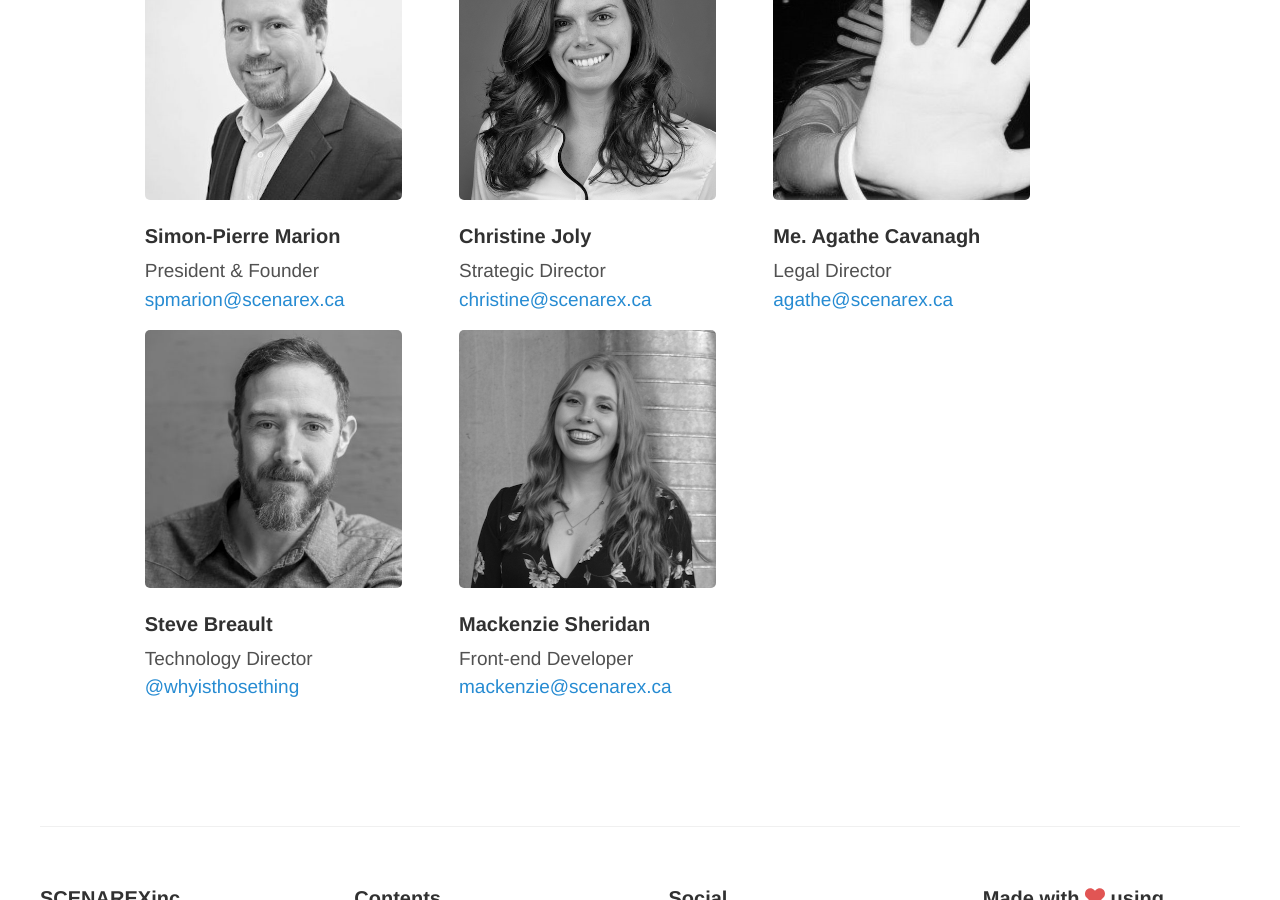
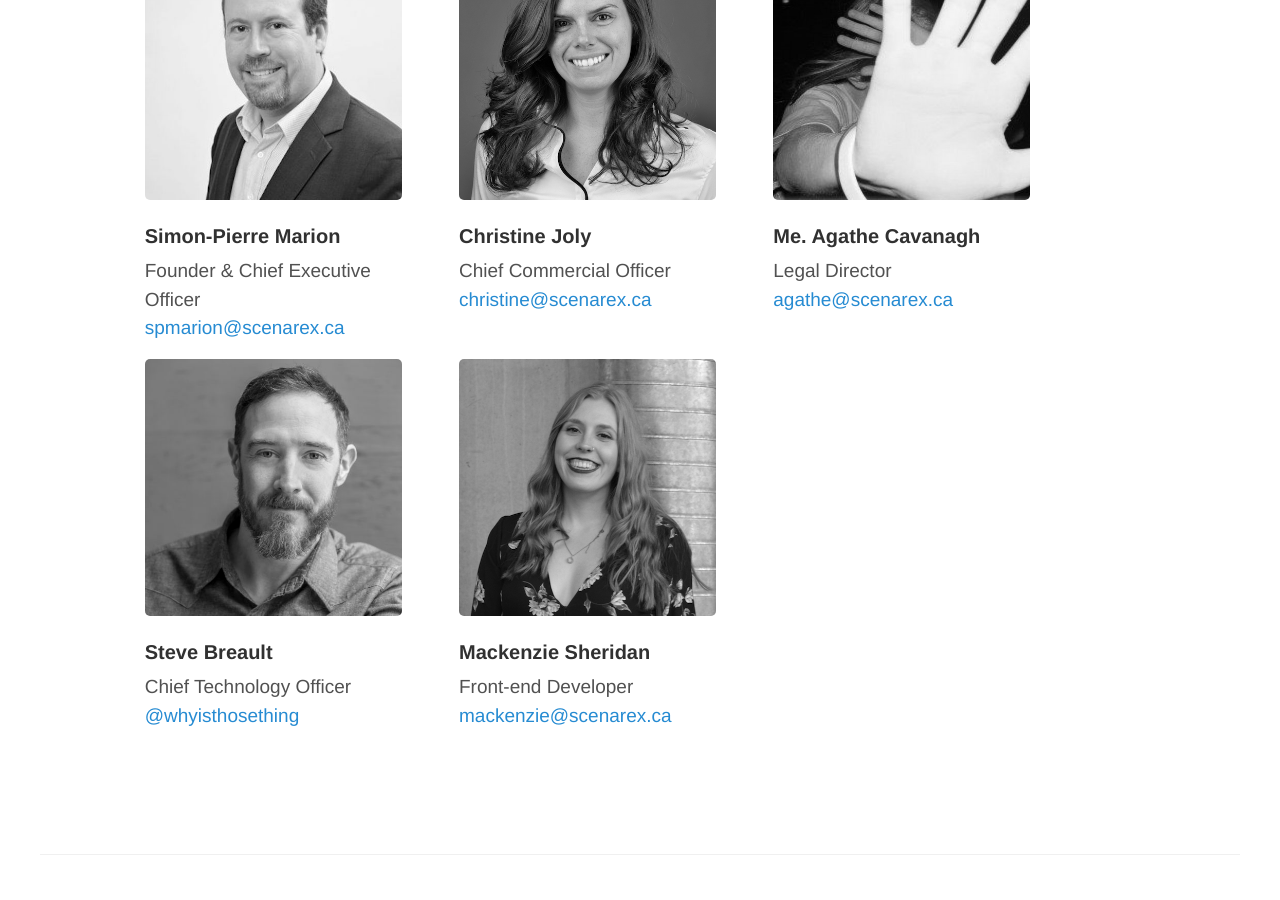
Before and after one commit to scenarex/scenarex.ca, a Jekyll site: the page built from _pages/en/about.html, in a window 1280 px wide and 900 px high, scrolled down 1057 px. Built offline with Jekyll 4.4.1, drawn with Linux system fonts in a browser that asks for light colours; nearby versions of some CDN libraries; some web fonts are replaced.

Commit message:
Fixed English titles

```diff
--- a/_pages/en/about.html
+++ b/_pages/en/about.html
@@ -24,7 +24,7 @@ lang: en
         <img class="grey" src="/assets/images/sp-500x500.jpg">
       </a>
       <h3>Simon-Pierre Marion</h3>
-      <p>President & Founder
+      <p>Founder & Chief Executive Officer
       <a href="mailto:simon-pierre@scenarex.ca">spmarion@scenarex.ca</a></p>
     </div>
     <div class="3u 12u(small)">
@@ -32,7 +32,7 @@ lang: en
         <img class="grey" src="/assets/images/chris-500x500.jpg">
       </a>
       <h3>Christine Joly</h3>
-      <p>Strategic Director
+      <p>Chief Commercial Officer
       <a href="mailto:christine@scenarex.ca">christine@scenarex.ca</a></p>
     </div>
     <div class="3u$ 12u(small)">
@@ -48,7 +48,7 @@ lang: en
         <img class="grey" src="/assets/images/steve-500x500.jpg">
       </a>
       <h3>Steve Breault</h3>
-      <p>Technology Director
+      <p>Chief Technology Officer
       <a href="https://www.twitter.com/whyisthosething">@whyisthosething</a></p>
     </div>
     <div class="3u 12u(small)">
--- a/_pages/fr/about.html
+++ b/_pages/fr/about.html
@@ -24,7 +24,7 @@ lang: fr
         <img class="grey" src="/assets/images/sp-500x500.jpg">
       </a>
       <h3>Simon-Pierre Marion</h3>
-      <p>Président-fondateur
+      <p>Fondateur et Chef de la direction
       <a href="mailto:simon-pierre@scenarex.ca">spmarion@scenarex.ca</a></p>
     </div>
     <div class="3u 12u(small)">
@@ -32,7 +32,7 @@ lang: fr
         <img class="grey" src="/assets/images/chris-500x500.jpg">
       </a>
       <h3>Christine Joly</h3>
-      <p>Directrice stratégique
+      <p>Directrice commerciale
       <a href="mailto:christine@scenarex.ca">christine@scenarex.ca</a></p>
     </div>
     <div class="3u$ 12u(small)">
```
